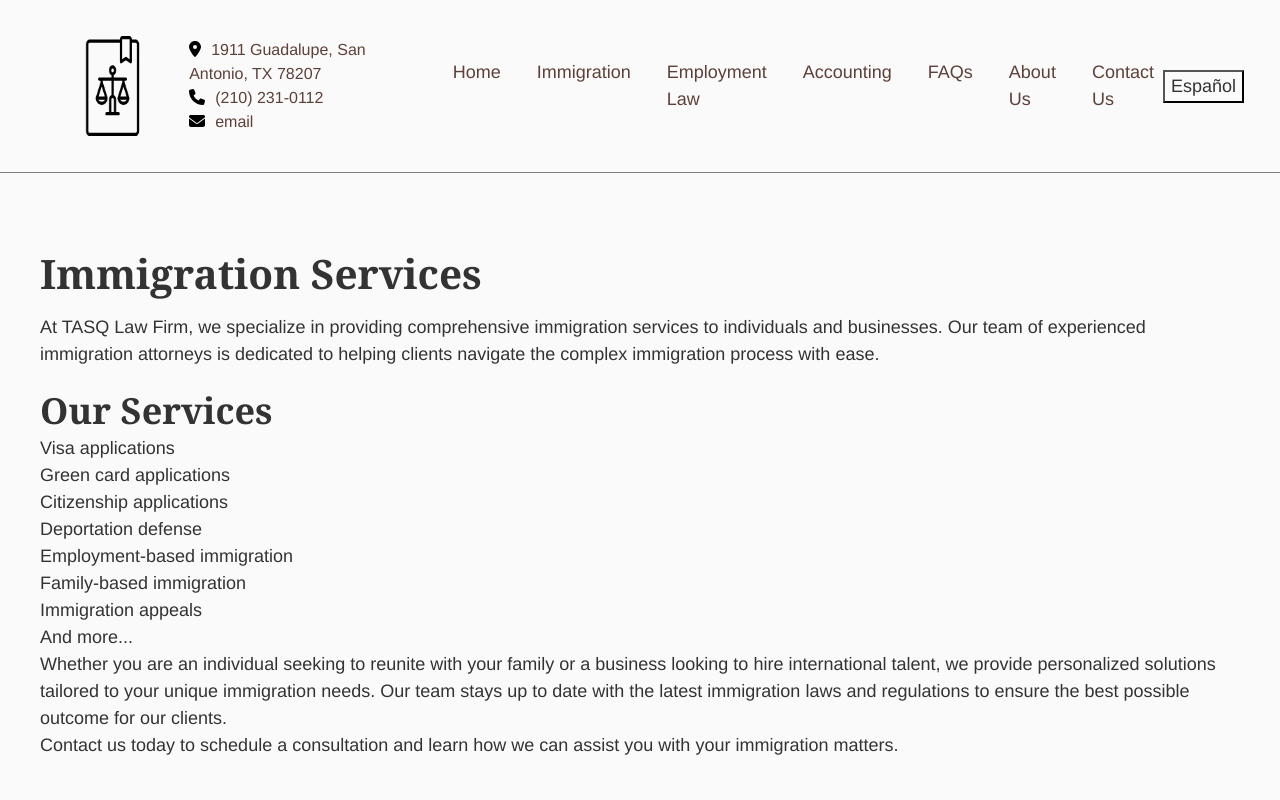
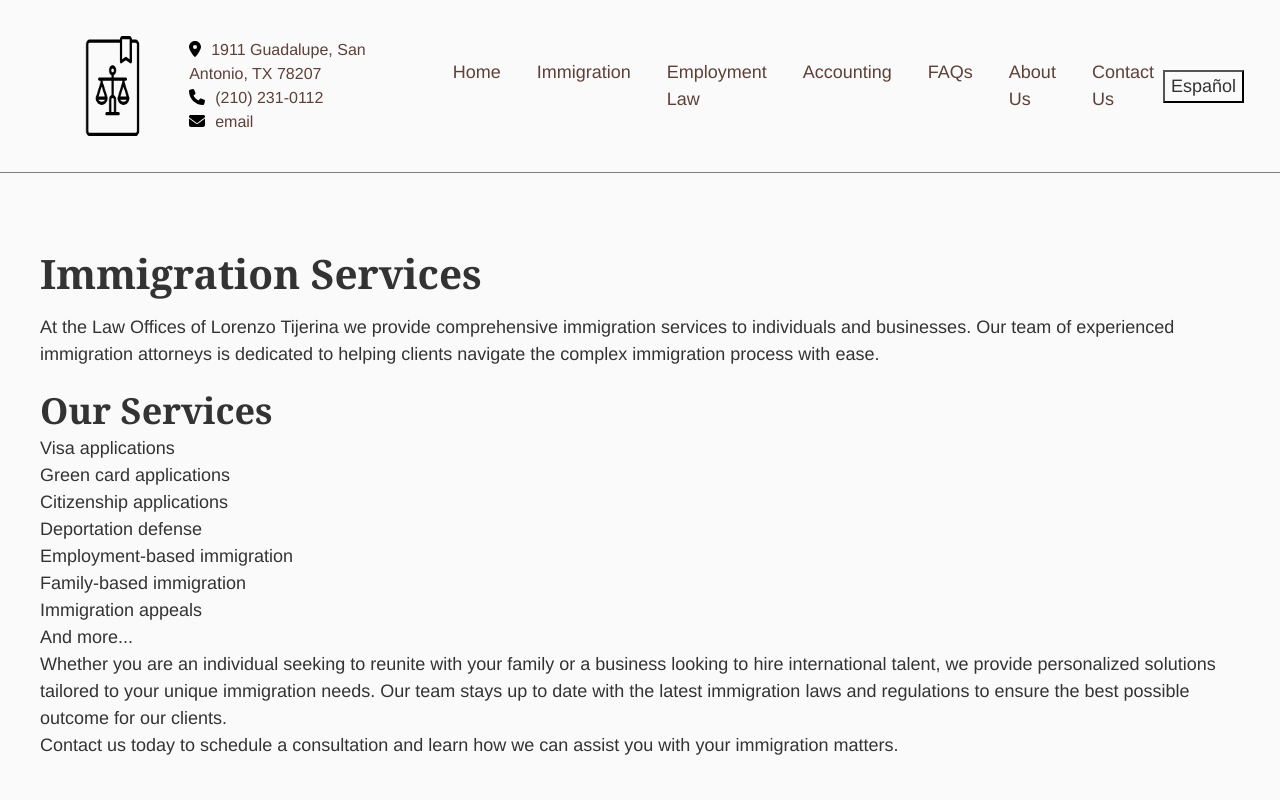
Before and after one commit to elpopes/tasesq, a React (Create React App) app: page /immigration in a window 1280 px wide. Shown: the top 800 px of the page. Built offline with nearby package versions, Linux system fonts and the light colour scheme.

Commit message:
changing copy

```diff
--- a/src/translations/Home.ts
+++ b/src/translations/Home.ts
@@ -14,14 +14,14 @@ export const homeText = {
           subtitle: "We're here to help with your legal needs",
         },
       ],
-      welcomeTitle: 'Welcome to TASESQ',
-      welcomeDescription1: 'We are a San Antonio-based federal law firm with over 40 years of experience. Our seasoned team of legal professionals is dedicated to providing the highest quality legal services to our clients. We specialize in a broad range of federal legal matters and are committed to delivering results for our clients.',
+      welcomeTitle: 'Welcome to the Law Offices of Lorenzo Tijerina',
+      welcomeDescription1: 'We are a San Antonio/New York-based federal law firm with over 40 years of experience. Our legal professionals are dedicated to providing the highest quality legal services to our clients. We specialize in a broad range of federal legal matters and are committed to delivering results for our clients.',
       welcomeDescription2: 'Contact us today to learn more about how we can assist you with your legal needs.',
     },
     es: {
       slides: [
         {
-          title: "Bienvenidos a Nuestro Bufete de Abogados",
+          title: "Bienvenidos a Nuestro Bufete de Abogados, LLC",
           subtitle: "Proporcionando servicios legales de alta calidad durante más de 40 años",
         },
         {
--- a/src/translations/Immigration.ts
+++ b/src/translations/Immigration.ts
@@ -1,7 +1,7 @@
 export const immigrationText = {
     en: {
       title: 'Immigration Services',
-      introduction: 'At TASQ Law Firm, we specialize in providing comprehensive immigration services to individuals and businesses. Our team of experienced immigration attorneys is dedicated to helping clients navigate the complex immigration process with ease.',
+      introduction: 'At the Law Offices of Lorenzo Tijerina we provide comprehensive immigration services to individuals and businesses. Our team of experienced immigration attorneys is dedicated to helping clients navigate the complex immigration process with ease.',
       servicesTitle: 'Our Services',
       servicesList: ['Visa applications', 'Green card applications', 'Citizenship applications', 'Deportation defense', 'Employment-based immigration', 'Family-based immigration', 'Immigration appeals', 'And more...'],
       conclusion: 'Whether you are an individual seeking to reunite with your family or a business looking to hire international talent, we provide personalized solutions tailored to your unique immigration needs. Our team stays up to date with the latest immigration laws and regulations to ensure the best possible outcome for our clients.',
```
